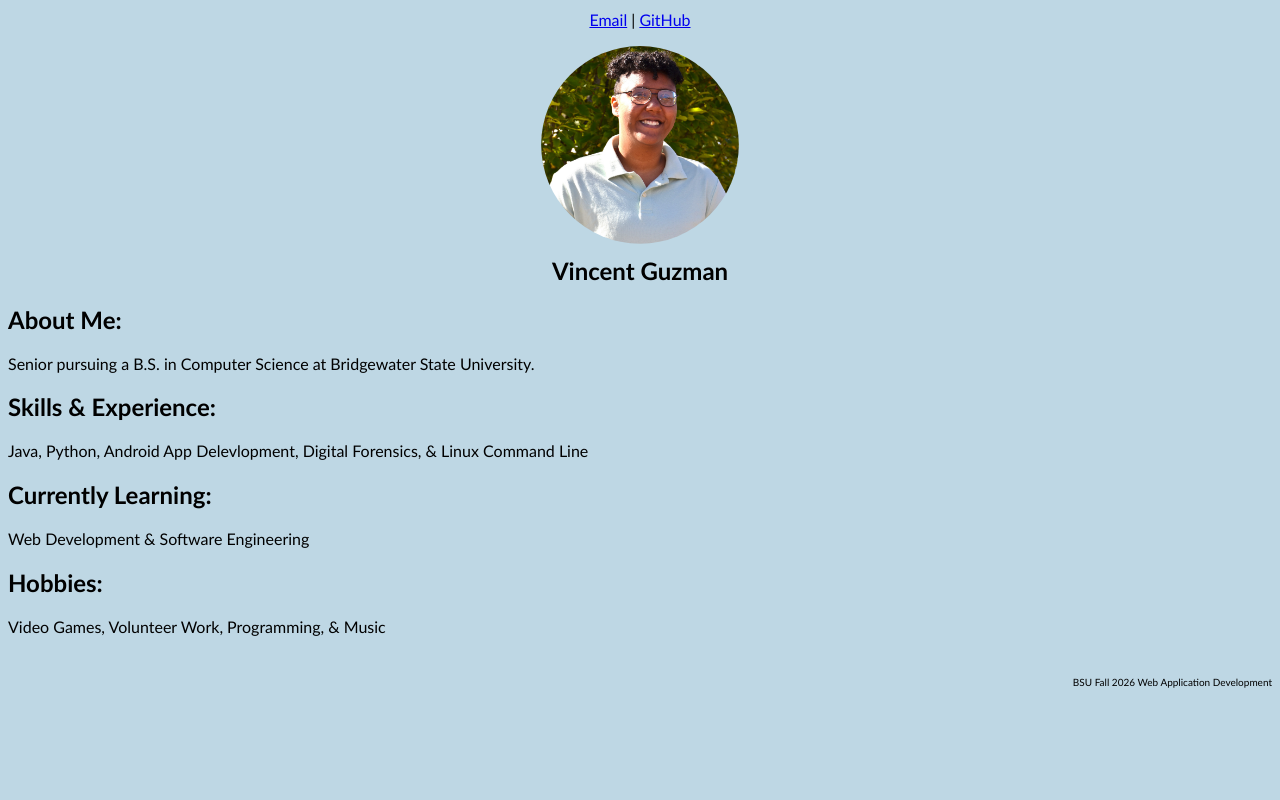
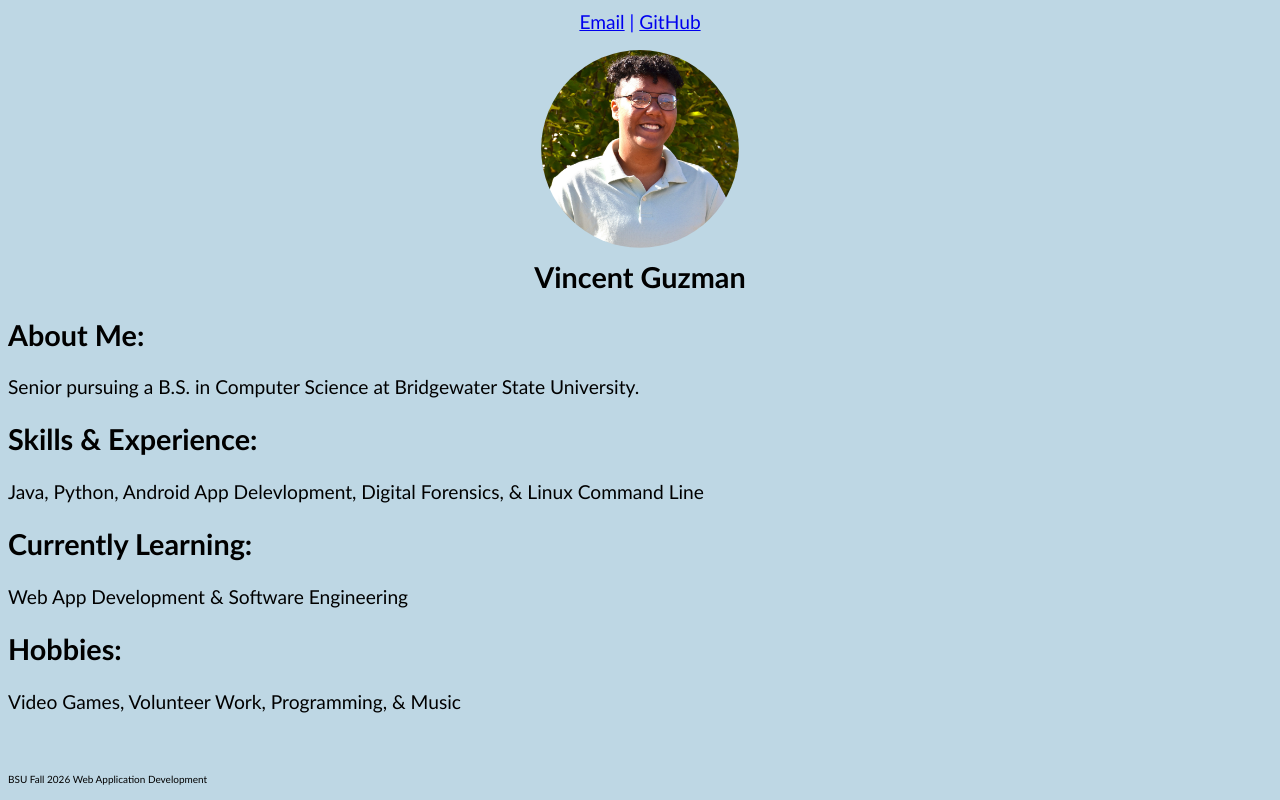
Before and after one commit to vinguz/vinguz.github.io, a plain HTML site: page index.html in a window 1280 px wide. Drawn offline with Linux system fonts and the light colour scheme.

Commit message:
Adjust font and spacing

```diff
--- a/index.html
+++ b/index.html
@@ -37,7 +37,7 @@
 
 		</article>
         <article> <h2>Currently Learning:</h2>
-        <p> Web Development & Software Engineering
+        <p> Web App Development & Software Engineering
         </p> </article>
 
         <article>
--- a/main.css
+++ b/main.css
@@ -1,9 +1,12 @@
 
 
-body {background-color: rgb(190, 215, 228);
- font-family:'Trebuchet MS', 'Lucida Sans Unicode', 'Lucida Grande', 'Lucida Sans', Arial, sans-serif
+body {
+    background-color: rgb(190, 215, 228);
+    font-family:'Trebuchet MS', 'Lucida Sans Unicode', 'Lucida Grande', 'Lucida Sans', Arial, sans-serif;
+    font-size: larger;
 }
 .header {
+    color:blue;
 	text-align: center;
     margin: 10px;
 }
@@ -22,7 +25,6 @@ body {background-color: rgb(190, 215, 228);
 }
 
 .footer{
-    margin-top: 40px;
+    margin-top: 60px;
     font-size: x-small;
-    text-align: right;
 }
```
